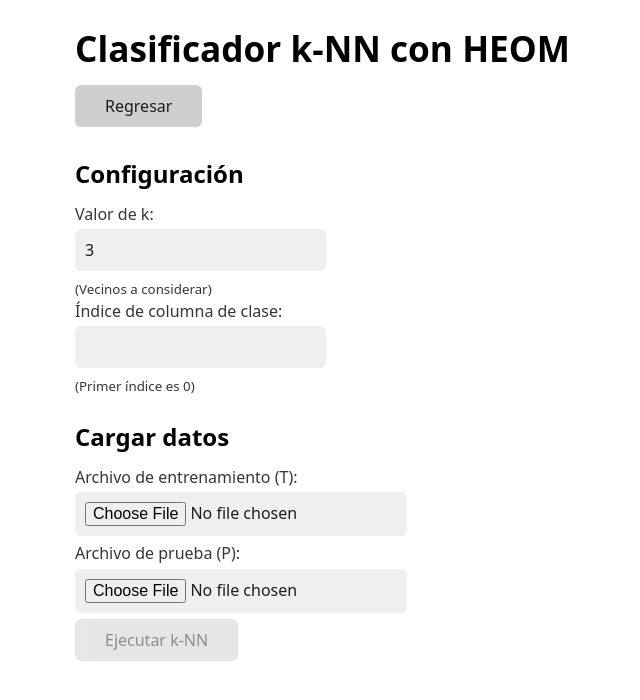
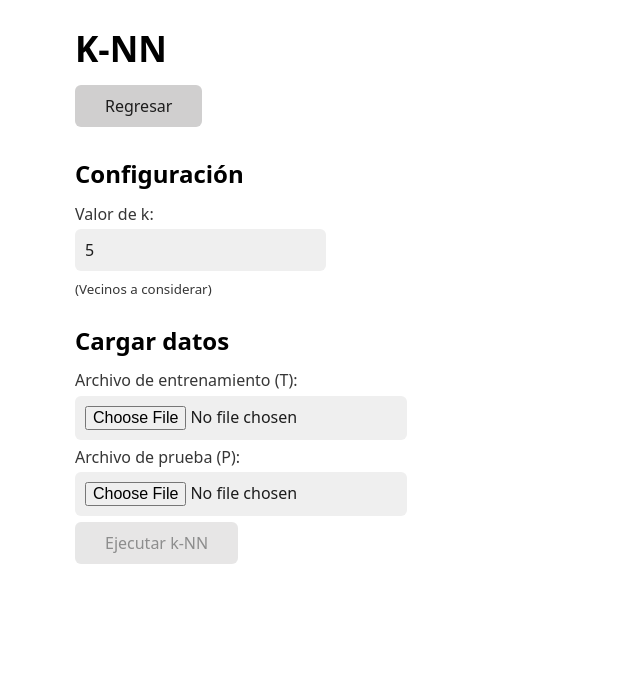
Before and after one commit to RainBWP/MineriaDatos-BUAP, a React (Vite) app in the folder minandodatos/: page /MineriaDatos-BUAP/k-nn in a window 1280 px wide. Shown: the top 700 px of the page, without its empty margins (165-805 px from the left). Built offline with nearby package versions, Linux system fonts and the light colour scheme.

Commit message:
KNN ahora sirve

```diff
--- a/minandodatos/src/components/K-nn.tsx
+++ b/minandodatos/src/components/K-nn.tsx
@@ -12,132 +12,60 @@ interface KNNParams {
   trainingData: DataItem[];
   testData: DataItem[];
   accuracy: number;
-  columnTypes: ('numeric' | 'categorical')[];
-  classColumnIndex: number;
+  ranges: number[]; // Mantener solo para normalización
 }
 
+
 function KNN() {
-  const navigate = useNavigate();
   const [params, setParams] = useState<KNNParams>({
-    k: 3,
+    k: 5,
     trainingData: [],
     testData: [],
     accuracy: 0,
-    columnTypes: [],
-    classColumnIndex: -1,
+    ranges: [],
   });
   const [showResults, setShowResults] = useState(false);
   const [predictions, setPredictions] = useState<any[]>([]);
-  const [confusionMatrix, setConfusionMatrix] = useState<any[][]>([]);
+  const [ , setConfusionMatrix] = useState<any[][]>([]);
   const [trainingFileName, setTrainingFileName] = useState<string>('');
   const [testFileName, setTestFileName] = useState<string>('');
+  const navigate = useNavigate();
 
   // Detectar tipos de columna cuando cambian los datos
   useEffect(() => {
     if (params.trainingData.length > 0) {
-      detectColumnTypes();
     }
   }, [params.trainingData]);
 
-  // Función para detectar automáticamente los tipos de columna
-  const detectColumnTypes = () => {
-    const data = params.trainingData;
-    const newColumnTypes: ('numeric' | 'categorical')[] = [];
-
-    if (data.length === 0 || data[0].features.length === 0) return;
-
-    for (let i = 0; i < data[0].features.length; i++) {
-      let isNumeric = true;
-
-      // Verificar si todos los valores son numéricos
-      for (let j = 0; j < Math.min(data.length, 10); j++) {
-        const value = data[j].features[i];
-        if (typeof value === 'string' && isNaN(Number(value)) &&
-            value !== '' && value !== 'NA' && value !== '?') {
-          isNumeric = false;
-          break;
-        }
-      }
-
-      newColumnTypes.push(isNumeric ? 'numeric' : 'categorical');
-    }
-
-    setParams({
-      ...params,
-      columnTypes: newColumnTypes
-    });
-  };
-
-  // Cargar archivo de entrenamiento
-  const handleTrainingFileChange = (e: React.ChangeEvent<HTMLInputElement>) => {
-    const file = e.target.files?.[0];
-    if (file) {
-      setTrainingFileName(file.name);
-      const reader = new FileReader();
-      reader.onload = (event) => {
-        const fileContent = event.target?.result;
-        if (typeof fileContent === 'string') {
-          const parsedData = parseDataFile(fileContent, params.classColumnIndex);
-          setParams({
-            ...params,
-            trainingData: parsedData,
-          });
-        }
-      };
-      reader.readAsText(file);
-    }
-  };
-
-  // Cargar archivo de prueba
-  const handleTestFileChange = (e: React.ChangeEvent<HTMLInputElement>) => {
-    const file = e.target.files?.[0];
-    if (file) {
-      setTestFileName(file.name);
-      const reader = new FileReader();
-      reader.onload = (event) => {
-        const fileContent = event.target?.result;
-        if (typeof fileContent === 'string') {
-          const parsedData = parseDataFile(fileContent, params.classColumnIndex);
-          setParams({
-            ...params,
-            testData: parsedData,
-          });
-        }
-      };
-      reader.readAsText(file);
-    }
-  };
-
-  // Parsear archivo de datos
-  const parseDataFile = (fileContent: string, classColumnIndex: number): DataItem[] => {
-    const lines = fileContent.trim().split('\n');
+  // Parsear datos como numéricos
+  const parseDataWithHeader = (
+    lines: string[]
+  ): DataItem[] => {
     const data: DataItem[] = [];
 
     lines.forEach(line => {
-      if (line.trim() === '') return; // Ignorar líneas vacías
+      if (line.trim() === '') return;
 
       const values = line.split(',').map(val => val.trim());
+      if (values.length === 0) return;
 
-      // Verificar que hay suficientes valores
-      if (classColumnIndex >= values.length) {
-        console.warn(`Advertencia: Índice de clase (${classColumnIndex}) fuera de rango`);
-        return;
-      }
+      const classColumnIndex = values.length - 1; // Siempre última columna
 
       const item: DataItem = {
         features: [],
         class: ''
       };
 
-      // Extraer características y clase
       for (let i = 0; i < values.length; i++) {
         const val = values[i];
+        // Intentar convertir a número, pero preservar valor original si falla
+        const parsedVal = val === '' || val === 'NA' || val === '?'
+          ? 0 // Valores faltantes como 0 para datos numéricos
+          : isNaN(Number(val)) ? val : Number(val);
 
         if (i === classColumnIndex) {
-          item.class = isNaN(Number(val)) || val === '' ? val : Number(val);
+          item.class = parsedVal;
         } else {
-          // Agregar a features solo si no es la columna de clase
-          const parsedVal = isNaN(Number(val)) || val === '' ? val : Number(val);
           item.features.push(parsedVal);
         }
       }
@@ -148,12 +76,60 @@ function KNN() {
     return data;
   };
 
+  // Función para cargar archivos
+  const handleFileChange = (e: React.ChangeEvent<HTMLInputElement>, isTraining: boolean) => {
+    const file = e.target.files?.[0];
+    if (!file) return;
+
+    if (isTraining) setTrainingFileName(file.name);
+    else setTestFileName(file.name);
+
+    const reader = new FileReader();
+    reader.onload = (event) => {
+      const fileContent = event.target?.result;
+      if (typeof fileContent === 'string') {
+        const lines = fileContent.trim().split('\n');
+
+        // Ignorar primera línea (header)
+        const parsedData = parseDataWithHeader(lines.slice(1));
+
+        // Solo calcular rangos para datos de entrenamiento
+        if (isTraining) {
+          const ranges = calculateNumericRanges(parsedData);
+          setParams({
+            ...params,
+            ranges: ranges,
+            trainingData: parsedData
+          });
+        } else {
+          setParams({
+            ...params,
+            testData: parsedData
+          });
+        }
+      }
+    };
+    reader.readAsText(file);
+  };
+
+  // Cargar archivo de entrenamiento
+  const handleTrainingFileChange = (e: React.ChangeEvent<HTMLInputElement>) => {
+    handleFileChange(e, true);
+  };
+
+  // Cargar archivo de prueba
+  const handleTestFileChange = (e: React.ChangeEvent<HTMLInputElement>) => {
+    handleFileChange(e, false);
+  };
+
+
   // Calcular distancia HEOM (Heterogeneous Euclidean-Overlap Metric)
   const calculateHEOM = (a: DataItem, b: DataItem): number => {
     let sum = 0;
     let validFeatures = 0;
 
-    for (let i = 0; i < a.features.length; i++) {
+    // Solo iterar sobre las características, no sobre la clase
+    for (let i = 0; i < Math.min(a.features.length, b.features.length); i++) {
       const featureA = a.features[i];
       const featureB = b.features[i];
 
@@ -162,50 +138,25 @@ function KNN() {
           featureB === '' || featureB === 'NA' || featureB === '?') {
         sum += 1; // Distancia máxima para valores faltantes
       } else {
-        const featureType = params.columnTypes[i];
+        // Intentar convertir a número
+        const numA = Number(featureA);
+        const numB = Number(featureB);
 
-        if (featureType === 'numeric') {
-          // Atributos numéricos: distancia euclidiana normalizada
-          const numA = Number(featureA);
-          const numB = Number(featureB);
-
-          if (isNaN(numA) || isNaN(numB)) {
-            sum += featureA === featureB ? 0 : 1;
-          } else {
-            const range = getRange(params.trainingData, i);
-            const normalizedDiff = range !== 0 ? Math.abs(numA - numB) / range : 0;
-            sum += normalizedDiff * normalizedDiff;
-          }
+        if (!isNaN(numA) && !isNaN(numB)) {
+          // Ambos son numéricos, usar distancia normalizada
+          const range = params.ranges[i] || 1;
+          const normalizedDiff = range !== 0 ? Math.abs(numA - numB) / range : 0;
+          sum += normalizedDiff * normalizedDiff;
         } else {
-          // Atributos categóricos: métrica de overlap
+          // Al menos uno es categórico, usar comparación de igualdad
           sum += featureA === featureB ? 0 : 1;
         }
+      }
 
-        validFeatures++;
-      }
+      validFeatures++;
     }
 
     return validFeatures > 0 ? Math.sqrt(sum / validFeatures) : 1;
-  };
-
-  // Obtener el rango de un atributo numérico
-  const getRange = (data: DataItem[], featureIndex: number): number => {
-    let min = Number.MAX_VALUE;
-    let max = Number.MIN_VALUE;
-    let found = false;
-
-    data.forEach(item => {
-      const feature = item.features[featureIndex];
-      if (feature !== '' && feature !== 'NA' && feature !== '?' &&
-          !isNaN(Number(feature))) {
-        const value = Number(feature);
-        if (value < min) min = value;
-        if (value > max) max = value;
-        found = true;
-      }
-    });
-
-    return found ? max - min : 1;
   };
 
   // Algoritmo k-NN
@@ -240,18 +191,16 @@ function KNN() {
       }
     }
 
-    return !isNaN(Number(predictedClass)) ? Number(predictedClass) : predictedClass;
+    // Mantener mismo tipo que el original si es posible
+    return !isNaN(Number(predictedClass)) && typeof item.class === 'number'
+      ? Number(predictedClass)
+      : predictedClass;
   };
 
   // Ejecutar clasificación k-NN
   const runKNN = () => {
     if (params.trainingData.length === 0 || params.testData.length === 0) {
       alert('Por favor cargue los archivos de entrenamiento y prueba.');
-      return;
-    }
-
-    if (params.classColumnIndex < 0) {
-      alert('Por favor indique la columna de clase.');
       return;
     }
 
@@ -338,31 +287,46 @@ function KNN() {
           k: k
         });
       }
-    } else if (name === 'classColumnIndex') {
-      const index = parseInt(value);
-      if (index >= 0) {
-        setParams({
-          ...params,
-          classColumnIndex: index
-        });
-      }
     }
   };
 
-  // Manejar cambios en los tipos de columna
-  const handleColumnTypeChange = (index: number, type: 'numeric' | 'categorical') => {
-    const newColumnTypes = [...params.columnTypes];
-    newColumnTypes[index] = type;
-    setParams({
-      ...params,
-      columnTypes: newColumnTypes
-    });
+  // Calcular rangos para normalización
+  const calculateNumericRanges = (data: DataItem[]): number[] => {
+    // Determinar número de features basado en primera instancia
+    if (data.length === 0 || data[0].features.length === 0) {
+      return [];
+    }
+
+    const numFeatures = data[0].features.length;
+    const ranges: number[] = Array(numFeatures).fill(0);
+
+    for (let j = 0; j < numFeatures; j++) {
+      let min = Number.MAX_VALUE;
+      let max = Number.MIN_VALUE;
+      let foundValue = false;
+
+      data.forEach(item => {
+        if (j < item.features.length) {  // Asegurarse de que el índice es válido
+          const val = item.features[j];
+          if (val !== '' && !isNaN(Number(val))) {
+            const numVal = Number(val);
+            min = Math.min(min, numVal);
+            max = Math.max(max, numVal);
+            foundValue = true;
+          }
+        }
+      });
+
+      ranges[j] = foundValue ? max - min : 1; // Usar 1 como valor por defecto para evitar divisiones por cero
+    }
+
+    return ranges;
   };
 
   return (
     <div className="container">
+      <h1>K-NN</h1>
       <div className="header">
-        <h1>Clasificador k-NN con HEOM</h1>
         <button onClick={() => navigate('/')}>Regresar</button>
       </div>
 
@@ -380,19 +344,6 @@ function KNN() {
             onChange={handleParamChange}
           />
           <small>(Vecinos a considerar)</small>
-        </div>
-
-        <div className="param-group">
-          <label htmlFor="classColumnIndex">Índice de columna de clase: </label>
-          <input
-            type="number"
-            id="classColumnIndex"
-            name="classColumnIndex"
-            min="0"
-            value={params.classColumnIndex >= 0 ? params.classColumnIndex : ''}
-            onChange={handleParamChange}
-          />
-          <small>(Primer índice es 0)</small>
         </div>
       </div>
 
@@ -422,43 +373,10 @@ function KNN() {
         </div>
       </div>
 
-      {params.trainingData.length > 0 && (
-        <div className="column-types">
-          <h2>Tipos de Atributos</h2>
-          <p>Verifique que los tipos detectados sean correctos:</p>
-
-          <table>
-            <thead>
-              <tr>
-                <th>Atributo</th>
-                <th>Tipo</th>
-              </tr>
-            </thead>
-            <tbody>
-              {params.columnTypes.map((type, index) => (
-                <tr key={index}>
-                  <td>Atributo {index}</td>
-                  <td>
-                    <select
-                      title={`Select type for attribute ${index}`}
-                      value={type}
-                      onChange={(e) => handleColumnTypeChange(index, e.target.value as 'numeric' | 'categorical')}
-                    >
-                      <option value="numeric">Numérico</option>
-                      <option value="categorical">Categórico</option>
-                    </select>
-                  </td>
-                </tr>
-              ))}
-            </tbody>
-          </table>
-        </div>
-      )}
-
       <div className="action-buttons">
         <button
           onClick={runKNN}
-          disabled={params.trainingData.length === 0 || params.testData.length === 0 || params.classColumnIndex < 0}
+          disabled={params.trainingData.length === 0 || params.testData.length === 0}
           className="run-button"
         >
           Ejecutar k-NN
@@ -475,7 +393,7 @@ function KNN() {
             <p><strong>Error:</strong> {(100 - params.accuracy).toFixed(2)}%</p>
           </div>
 
-          <div className="confusion-matrix">
+          {/* <div className="confusion-matrix">
             <h3>Matriz de Confusión</h3>
             <table>
               <thead>
@@ -495,7 +413,7 @@ function KNN() {
                 ))}
               </tbody>
             </table>
-          </div>
+          </div> */}
 
           <div className="prediction-details">
             <h3>Detalle de Predicciones</h3>
```
